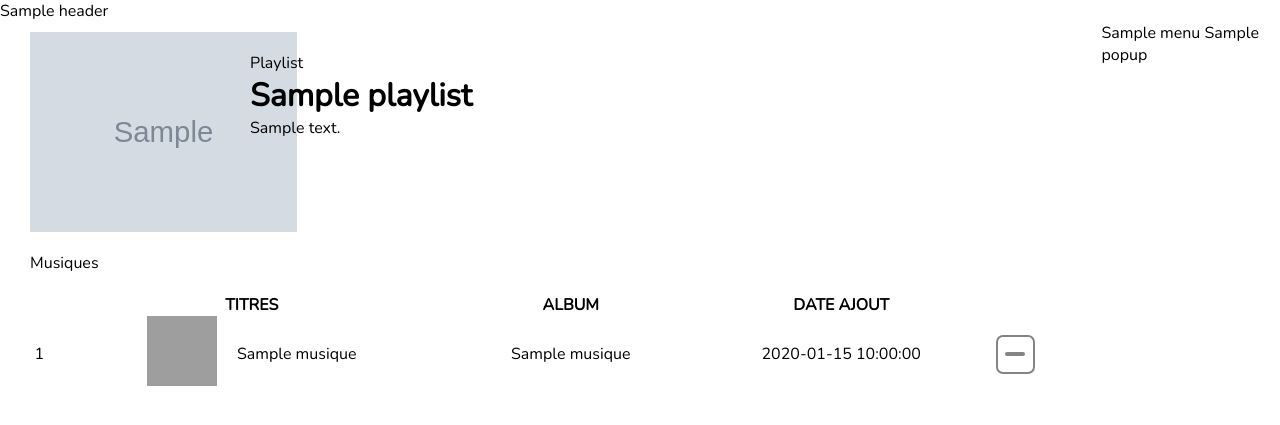
After one commit to QuentinDroucheau/SAE-PHP, a PHP site: template view/playlist.php in a window 1280 px wide. The commit adds this page. Shown: the top 425 px of the page. Run offline with PHP 8.4, Linux system fonts and the light colour scheme; the template is opened without the code that fills it: most values are stand-ins (such as "Sample title", 1, 10 or a date in 2020); grey boxes marked "Sample" are stand-in pictures; grey boxes are pictures that could not be loaded.

Commit message:
page playlist

```diff
--- a/classes/models/Playlist.php
+++ b/classes/models/Playlist.php
@@ -32,6 +32,12 @@ class Playlist extends CollectionMusicale
         return \DateTime::createFromFormat('d/m/Y', $this->dateMAJ);
     }
 
+    public function getDateAjoutMusique(int $id): string{
+        $time = MusiqueDB::getDateAjoutMusique($id, $this->getId());
+        $date = date("d/m/Y", $time);
+        return $date;
+    }
+
     public function render(): string
     {
         $composant = new Composant("playlist");
--- a/index.php
+++ b/index.php
@@ -10,6 +10,7 @@ use controller\ControllerPubliePlaylist;
 use controller\ControllerCategory;
 use controller\ControllerAdmin;
 use controller\ControllerPlaylist;
+use models\db\Database;
 use models\Musique;
 use route\Route;
 
@@ -36,6 +37,7 @@ $routes = [
     new Route("/administrateur", "GET", ControllerAdmin::class, "view", [], []),
     new Route("/administrateur", "POST", ControllerAdmin::class, "supprimer", [], []),
     new Route("/playlist/musique", "POST", ControllerPlaylist::class, null, [], ["musique", "playlist"]),
+    new Route("/playlist", "GET", ControllerPlaylist::class, "view", [], ["id"]),
 ];
 
 
--- /dev/null
+++ b/styles/playlist.css
@@ -0,0 +1,87 @@
+.header-playlist{
+    display: flex;
+    flex-wrap: wrap;
+    margin-top: 10px;
+    margin-left: 30px;
+}
+
+.img-playlist{
+    height: 200px;
+    width: 200px;
+    display: flex;
+}
+
+.musique-title{
+    display: flex;
+    justify-content: center;
+}
+
+.icon-horloge{
+    height: 15px;
+    width: 15px;
+}
+
+.musique-title .right{
+    margin-left: 20px;
+    align-items: center;
+    display: flex;
+}
+
+table {
+    border-collapse: collapse;
+    width: 100%;
+}
+
+tr{
+    text-align: center;
+}
+
+.img-album img{
+    height: 100%;
+    width: 100%;
+    border-radius: 10px;
+}
+
+.info{
+    flex-basis: 60%;
+    margin: 20px;
+}
+
+.navbar-playlist{
+    display: flex;
+    list-style: none;
+    text-decoration: none;
+    margin-top: 20px;
+}
+
+.navbar-playlist li{
+    margin-right: 20px;
+}
+
+.navbar-playlist{
+    flex-basis: 100%;
+}
+
+.container-musique{
+    flex-basis: 100%;
+    margin-left: 30px;
+    margin-top: 20px;
+    margin-right: 30px;
+}
+
+.remove{
+    height: 35px;
+    width: 35px;
+    border-radius: 7px;
+    border: 2px solid var(--couleur4);
+    display: flex;
+    justify-content: center;
+    align-items: center;
+}
+
+.remove div{
+    height: 4px;
+    width: 20px;
+    background-color: var(--couleur4);
+    border-radius: 7px;
+}
--- a/view/album.php
+++ b/view/album.php
@@ -19,7 +19,7 @@
             <div class="button-add"></div>
             <?php
                 if($critique){
-                    echo '<a class="button-critique" onclick="openFormCritique(10919);">Laisser une critique</a>';
+                    echo '<a class="button-critique" onclick="openFormCritique('.$album->getId().');">Laisser une critique</a>';
                 }
             ?>
         </div>
--- /dev/null
+++ b/view/playlist.php
@@ -0,0 +1,83 @@
+<link rel="stylesheet" href="styles/playlist.css">
+<div class="header-playlist">
+    <div class="img-playlist">
+        <img src=<?= $playlist->getImage() ?> alt="">
+    </div>
+    <div class="info">
+        <p>Playlist</p>
+        <h1><?= $playlist->getTitre() ?></h1>
+        <div class="container-description">
+            <p>
+                <?= $playlist->getDescription() ?>
+            </p>
+        </div>
+        <div class="buttons">
+            <div class="button-play"></div>
+            <div class="button-add"></div>
+        </div>
+    </div>
+    <ul class="navbar-playlist">
+        <li><a onclick="openMusique();">Musiques</a></li>
+    </ul>
+</div>
+<div class="container-musique">
+    <table>
+        <thead>
+            <tr>
+                <th></th>
+                <th>TITRES</th>
+                <th>ALBUM</th>
+                <th>DATE AJOUT</th>
+                <th></th>
+            </tr>
+        </thead>
+        <tbody>
+            <?php foreach ($musiques as $musique) : ?>
+                <tr class="musique-<?=$musique->getId()?>">
+                    <td><?= $musique->getId() ?></td>
+
+                    <td class="musique-title">
+                        <div class="left">
+                            <img src=<?= $musique->getLien() ?> alt="" style="height: 70px; width:70px;">
+                        </div>
+                        <div class="right">
+                            <p class="title"><?= $musique->getNom() ?></p>
+                        </div>
+                    </td>
+                    <td><?= $musique->getAlbumName() ?></td>
+                    <td><?= $playlist->getDateAjoutMusique($musique->getId())?></td>
+                    <td>
+                        <div class="remove" onclick="removeMusique(<?=$idPlaylist?>, <?=$musique->getId()?>);">
+                            <div></div>
+                        </div>
+                    </td>
+                </tr>
+            <?php endforeach; ?>
+        </tbody>
+    </table>
+</div>
+
+<script>
+
+    function removeMusique(idPlaylist, idMusique){
+        $.ajax({
+            url: "/playlist/musique",
+            method: "POST",
+            data: {
+                playlist: idPlaylist,
+                musique: idMusique,
+                action: "ajaxRemoveMusiqueInPlaylist"
+            },
+            success: function(result){
+                let r = JSON.parse(result);
+                if(r.success){
+                    musique = document.querySelector(".musique-" + idMusique);
+                    if(musique){
+                        musique.remove();
+                    }
+                }
+            }
+        });
+    }
+
+</script>
```
Also changed, not shown: classes/controller/ControllerPlaylist.php (+33 -0 lines), classes/models/Musique.php (+6 -1 lines), classes/models/db/AlbumDB.php (+13 -1 lines), classes/models/db/Database.php (+5 -8 lines), classes/models/db/MusiqueDB.php (+13 -6 lines), classes/models/db/PlaylistDB.php (+24 -1 lines), db/database.sqlite3.
